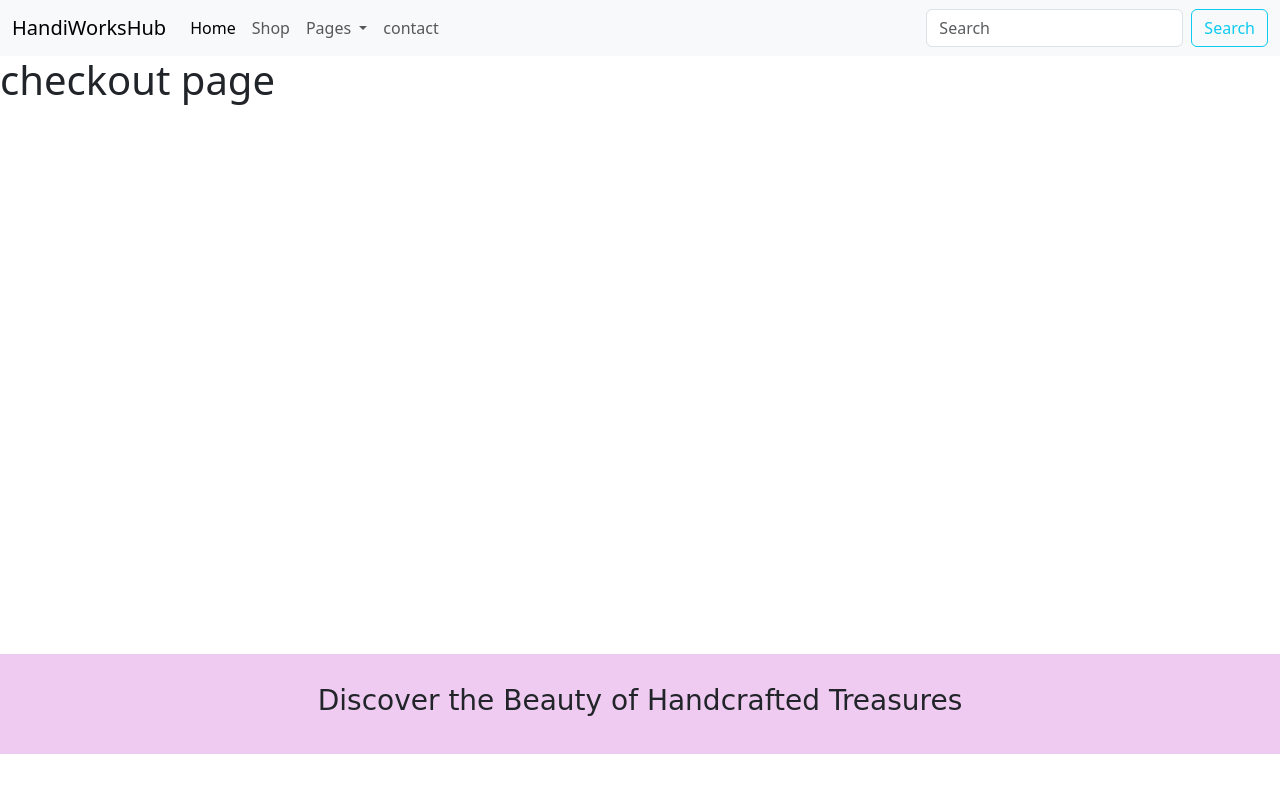
After one commit to krishna0ramesh/E-Commerce_Website, a Django app: page /checkout/ in a window 1280 px wide. The commit adds this page. Run offline with Django 4.2, Linux system fonts and the light colour scheme.

Commit message:
created header and footer

```diff
--- a/HandiWorksHub/home/urls.py
+++ b/HandiWorksHub/home/urls.py
@@ -1,8 +1,11 @@
 from django.urls import path,include
 from . import views
 urlpatterns = [
-    path('', views.home),
-    path('shop/', views.shop),
+    path('', views.home,name='home'),
+    path('shop/', views.shop,name='shop'),
     path('pages', views.pages),
-    path('contact/', views.contact),
+    path('contact/', views.contact,name='contact'),
+    path('shoppingcart/', views.shoppingcart,name='shoppingcart'),
+    path('checkout/', views.checkout,name='checkout'),
+
 ]
--- a/HandiWorksHub/home/views.py
+++ b/HandiWorksHub/home/views.py
@@ -16,3 +16,7 @@ def contact(request):
         'email':'handiworkshub@gmail.com',
     }
     return render(request,'contact.html',details)
+def shoppingcart(request):
+    return render(request,'shoppingcart.html')
+def checkout(request):
+    return render(request,'checkout.html')
--- /dev/null
+++ b/HandiWorksHub/templates/base.html
@@ -0,0 +1,66 @@
+<!DOCTYPE html>
+<html lang="en">
+<head>
+    <meta charset="UTF-8">
+    <meta name="viewport" content="width=device-width, initial-scale=1.0">
+    <title>{% block title %}{% endblock %}</title>
+    <link href="https://cdn.jsdelivr.net/npm/bootstrap@5.3.1/dist/css/bootstrap.min.css" rel="stylesheet" integrity="sha384-4bw+/aepP/YC94hEpVNVgiZdgIC5+VKNBQNGCHeKRQN+PtmoHDEXuppvnDJzQIu9" crossorigin="anonymous">
+    <script src="https://cdn.jsdelivr.net/npm/bootstrap@5.3.1/dist/js/bootstrap.bundle.min.js" integrity="sha384-HwwvtgBNo3bZJJLYd8oVXjrBZt8cqVSpeBNS5n7C8IVInixGAoxmnlMuBnhbgrkm" crossorigin="anonymous"></script>
+    <style>
+      footer{
+            background-color: rgb(239, 203, 241);
+            height: 100px;
+            margin-top: 550px;
+            text-align: center;
+            padding-top: 30px;
+            font-family: cursive;
+            bottom: 0px;
+        }
+
+    </style>
+  </head>
+<body>
+    <nav class="navbar navbar-expand-lg bg-body-tertiary">
+        <div class="container-fluid">
+          <a class="navbar-brand" href="{% url 'home' %}">HandiWorksHub</a>
+          <button class="navbar-toggler" type="button" data-bs-toggle="collapse" data-bs-target="#navbarSupportedContent" aria-controls="navbarSupportedContent" aria-expanded="false" aria-label="Toggle navigation">
+            <span class="navbar-toggler-icon"></span>
+          </button>
+          <div class="collapse navbar-collapse" id="navbarSupportedContent">
+            <ul class="navbar-nav me-auto mb-2 mb-lg-0">
+              <li class="nav-item">
+                <a class="nav-link active" aria-current="page" href="{% url 'home' %}">Home</a>
+              </li>
+              <li class="nav-item">
+                <a class="nav-link" href="{% url 'shop' %}">Shop</a>
+              </li>
+              <li class="nav-item dropdown">
+                <a class="nav-link dropdown-toggle" href="#" role="button" data-bs-toggle="dropdown" aria-expanded="false">
+                  Pages
+                </a>
+                <ul class="dropdown-menu">
+                  <li><a class="dropdown-item" href="{% url 'shoppingcart' %}">Shopping Cart</a></li>
+                  <li><a class="dropdown-item" href="{% url 'checkout' %}">Checkout Page</a></li>
+                  <!--<li><hr class="dropdown-divider"></li>
+                  <li><a class="dropdown-item" href="#">Something else here</a></li>
+                  -->
+                </ul>
+              </li>
+              <li class="nav-item">
+                <a class="nav-link" href="{% url 'contact' %}">contact</a>
+
+              </li>
+            </ul>
+            <form class="d-flex" role="search">
+              <input class="form-control me-2" type="search" placeholder="Search" aria-label="Search">
+              <button class="btn btn-outline-info" type="submit">Search</button>
+            </form>
+          </div>
+        </div>
+      </nav>
+    {% block content %}{% endblock %}
+    <footer>
+      <h3>Discover the Beauty of Handcrafted Treasures</h3>
+    </footer>
+</body>
+</html>
--- /dev/null
+++ b/HandiWorksHub/templates/checkout.html
@@ -0,0 +1,7 @@
+{% extends 'base.html' %}
+
+{% block title %}checkout{% endblock %}
+
+{% block content %}
+<h1>checkout page</h1>
+{% endblock %}
```
Also changed, not shown: HandiWorksHub/templates/contact.html (+8 -12 lines), HandiWorksHub/templates/home.html (+7 -11 lines), HandiWorksHub/templates/pages.html (+6 -10 lines), HandiWorksHub/templates/shop.html (+7 -11 lines), HandiWorksHub/templates/shoppingcart.html (added, +7 -0 lines).
